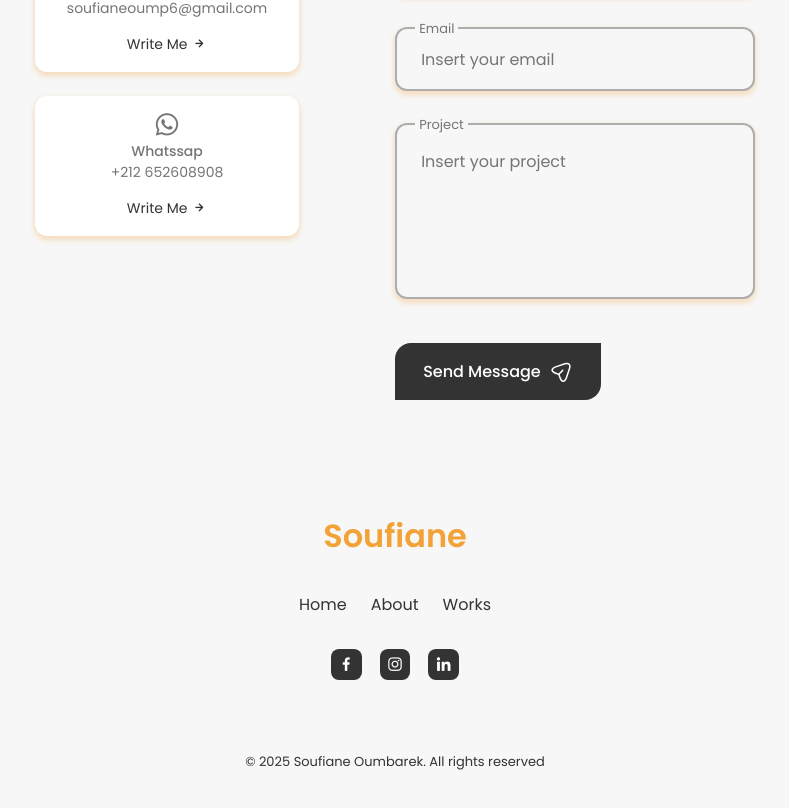
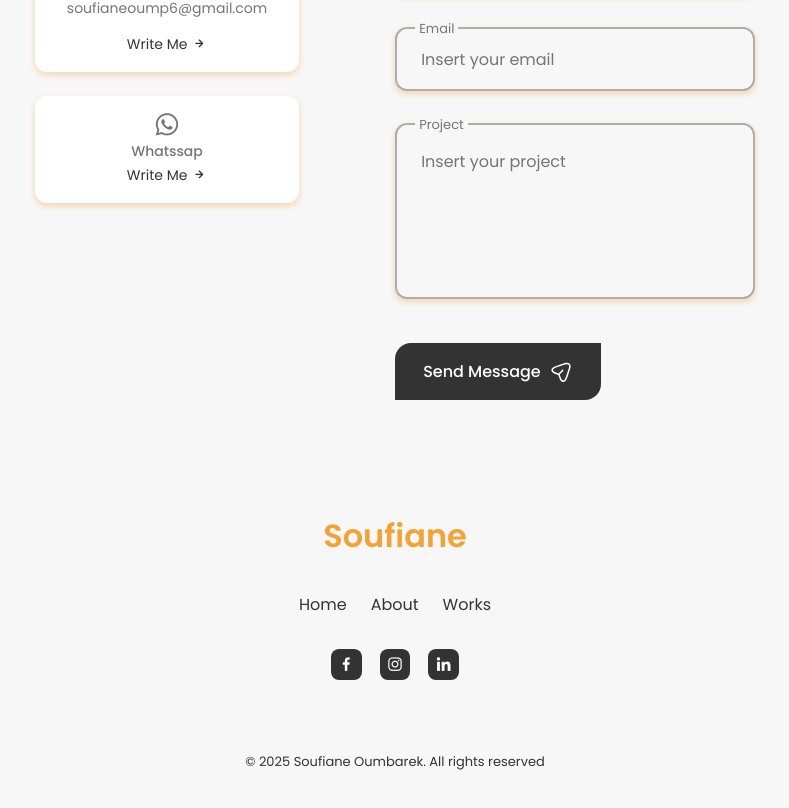
Before and after one commit to Oumbarek-Soufiane/portfolio, a React (Vite) app: page / in a window 1280 px wide. Shown: the part 4177-4985 px from the top of the page, without its empty margins (245-1034 px from the left). Built offline with nearby package versions, Linux system fonts and the light colour scheme.

Commit message:
new changes

```diff
--- a/src/components/contact/Contact.jsx
+++ b/src/components/contact/Contact.jsx
@@ -82,9 +82,7 @@ const Contact = () => {
             <div>
               <p className="contact__title">Whatssap</p>
             </div>
-            <div>
-              <p>+212 652608908</p>
-            </div>
+
             <div>
               <a href="https://api.whatssap.com/send?phone=+212652608908&text=Hello, more information!" className="contact__button " href="">
                 Write Me{" "}
```
